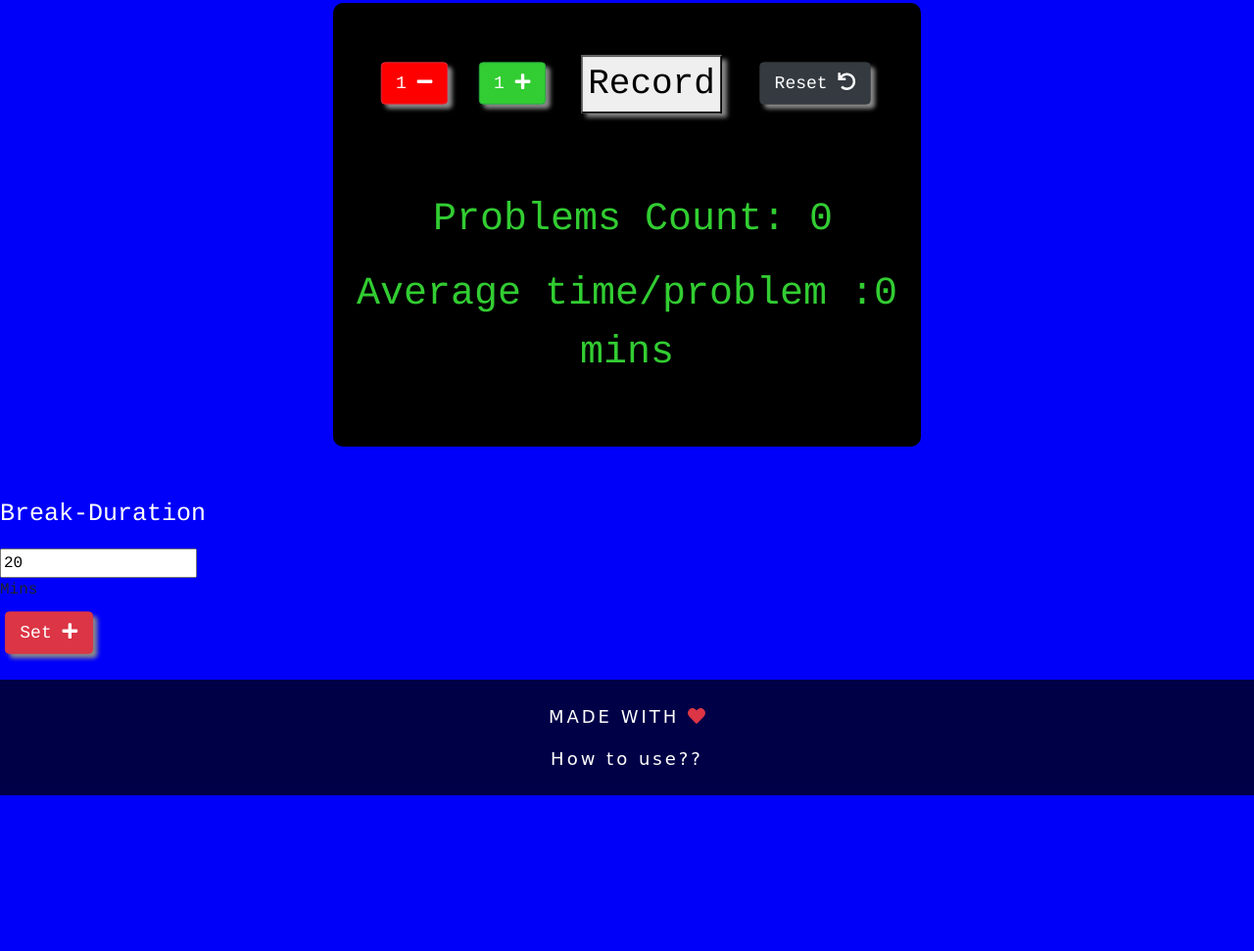
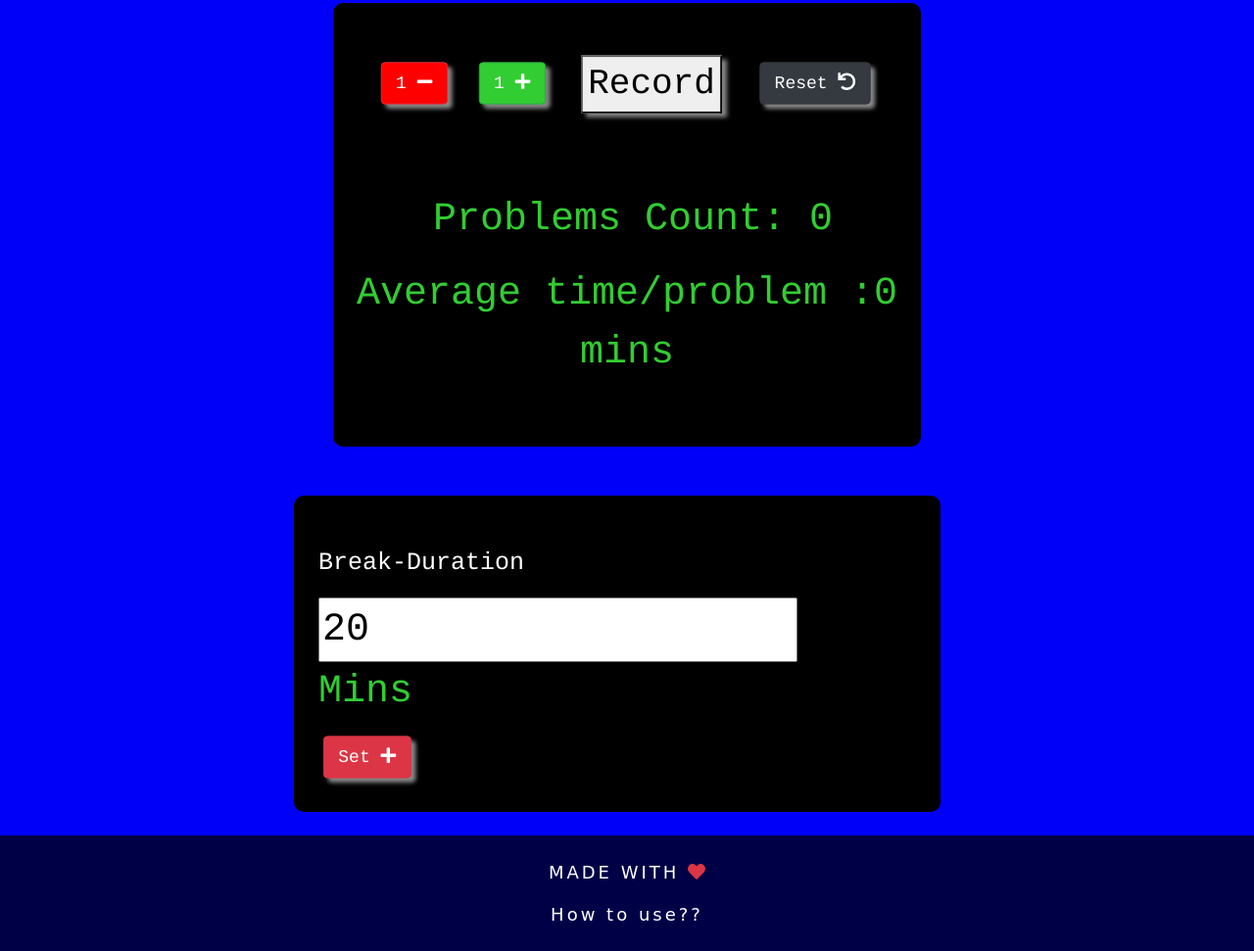
Before and after one commit to Raghwendra-Dey/productivity_meter, a plain HTML site: page index.html in a window 1280 px wide. Shown: the part 980-1951 px from the top of the page at 98% size. Before the commit the page ends 1792 px from the top, so only its background shows below. Drawn offline with nearby package versions, Linux system fonts and the light colour scheme.

Commit message:
added style for the checker div

```diff
--- a/style.css
+++ b/style.css
@@ -169,3 +169,15 @@ body {
 #footer a:hover {
   color: pink;
 }
+
+#checker {
+  width: 660px;
+  font-size: 40px;
+  background-color: black;
+  color: limegreen;
+  padding: 25px;
+  border-radius: 10px;
+  margin-top: 50px;
+  margin-left: 300px;
+  padding-top: 50px;
+}
```
